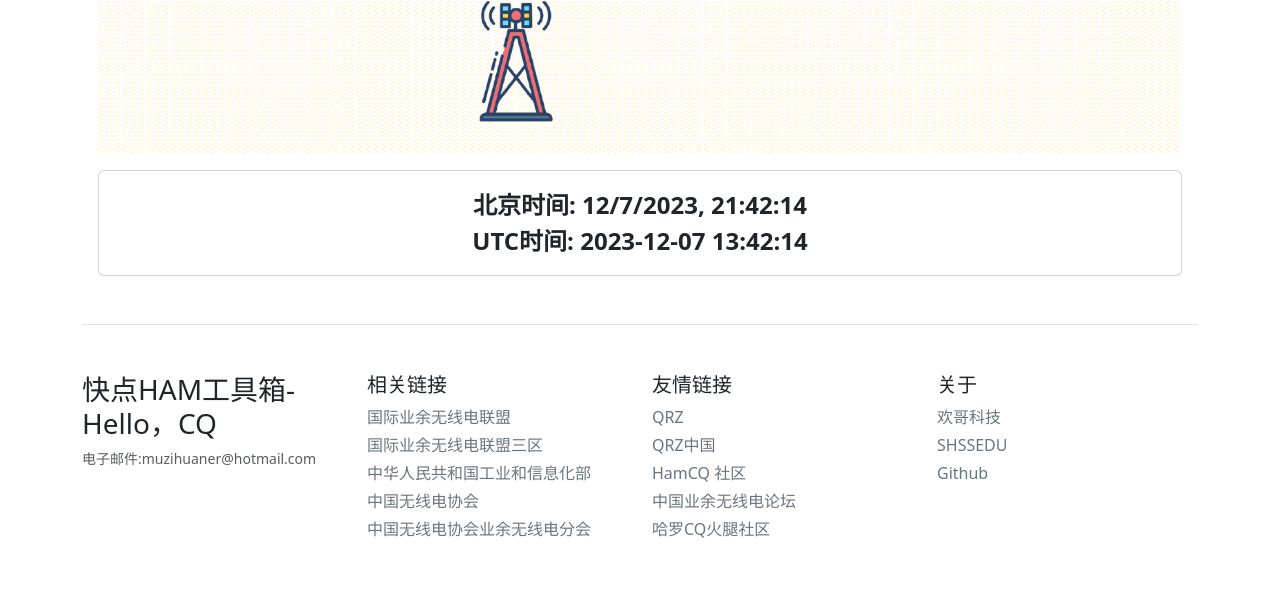
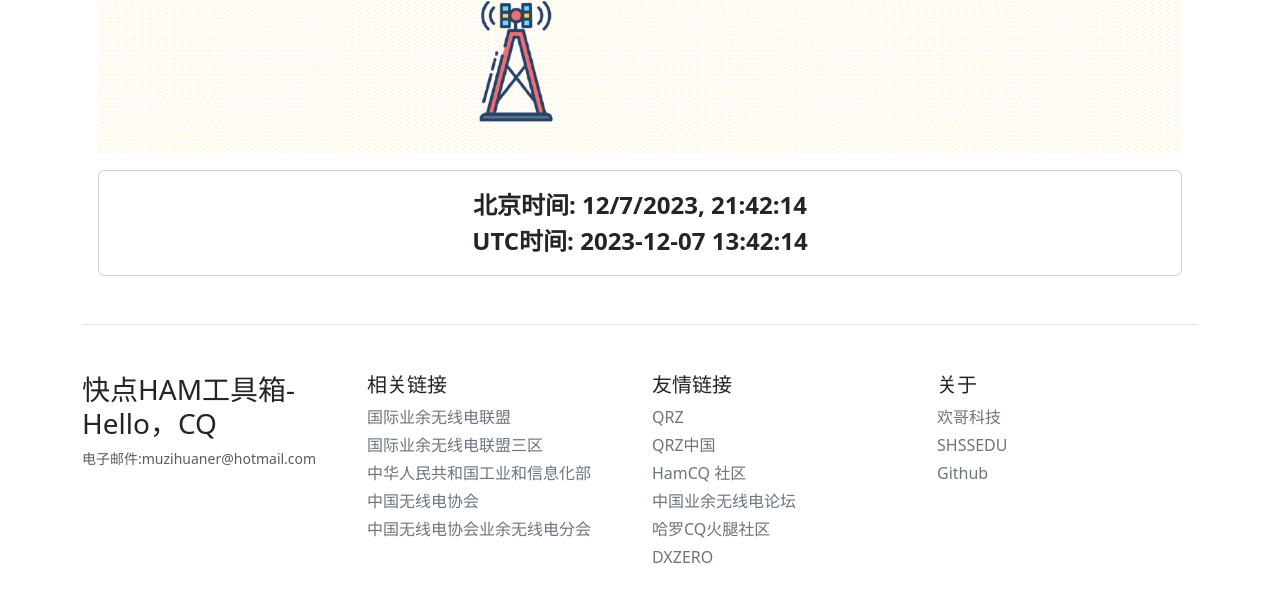
Before and after one commit to muzihuaner/ham-tools, a plain HTML site: page index.html in a window 1280 px wide. Shown: the part 493-1094 px from the top of the page. Drawn offline with nearby package versions, Linux system fonts and the light colour scheme.

Commit message:
Update index.html

```diff
--- a/index.html
+++ b/index.html
@@ -150,6 +150,7 @@
                     <li class="mb-1"><a class="link-secondary text-decoration-none" href="https://forum.hamcq.cn/">HamCQ 社区</a></li>
                     <li class="mb-1"><a class="link-secondary text-decoration-none" href="http://bbs.cqcqcq.com/">中国业余无线电论坛</a></li>
                     <li class="mb-1"><a class="link-secondary text-decoration-none" href="https://www.hellocq.net/forum/">哈罗CQ火腿社区</a></li>
+                        <li class="mb-1"><a class="link-secondary text-decoration-none" href="https://www.dxzone.com/">DXZERO</a></li>
                 </ul>
             </div>
             <div class="col-6 col-md">
```
